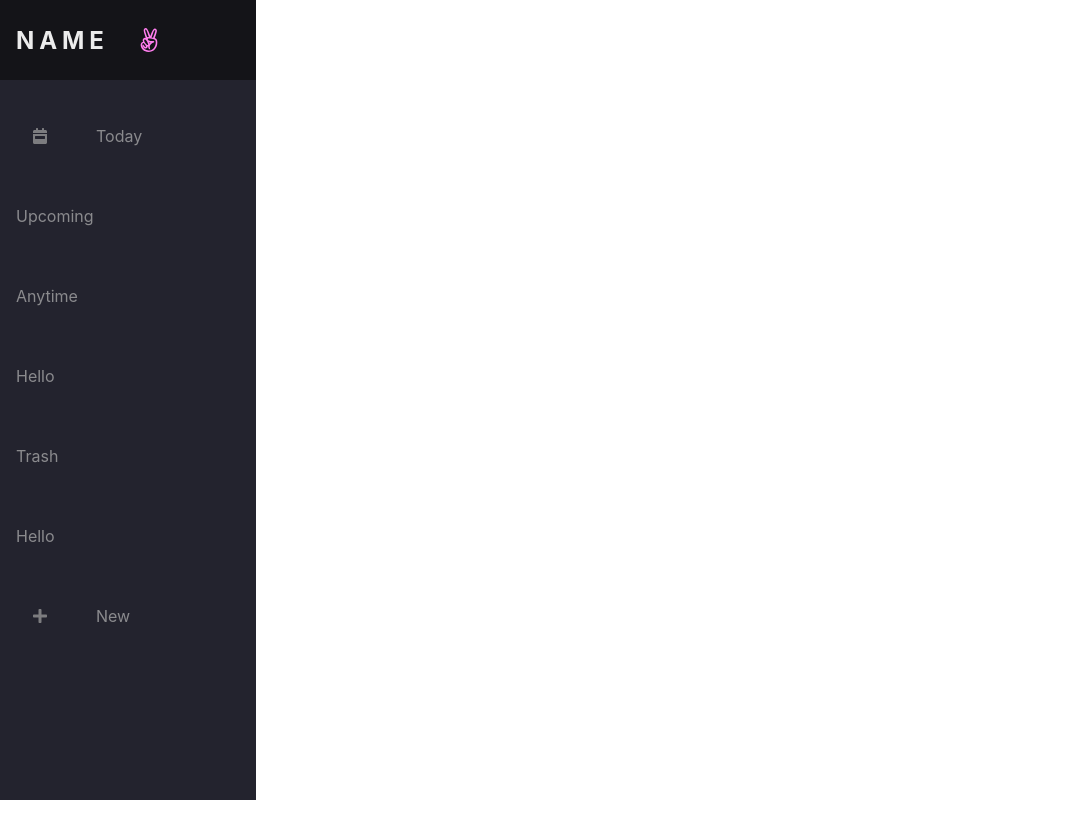
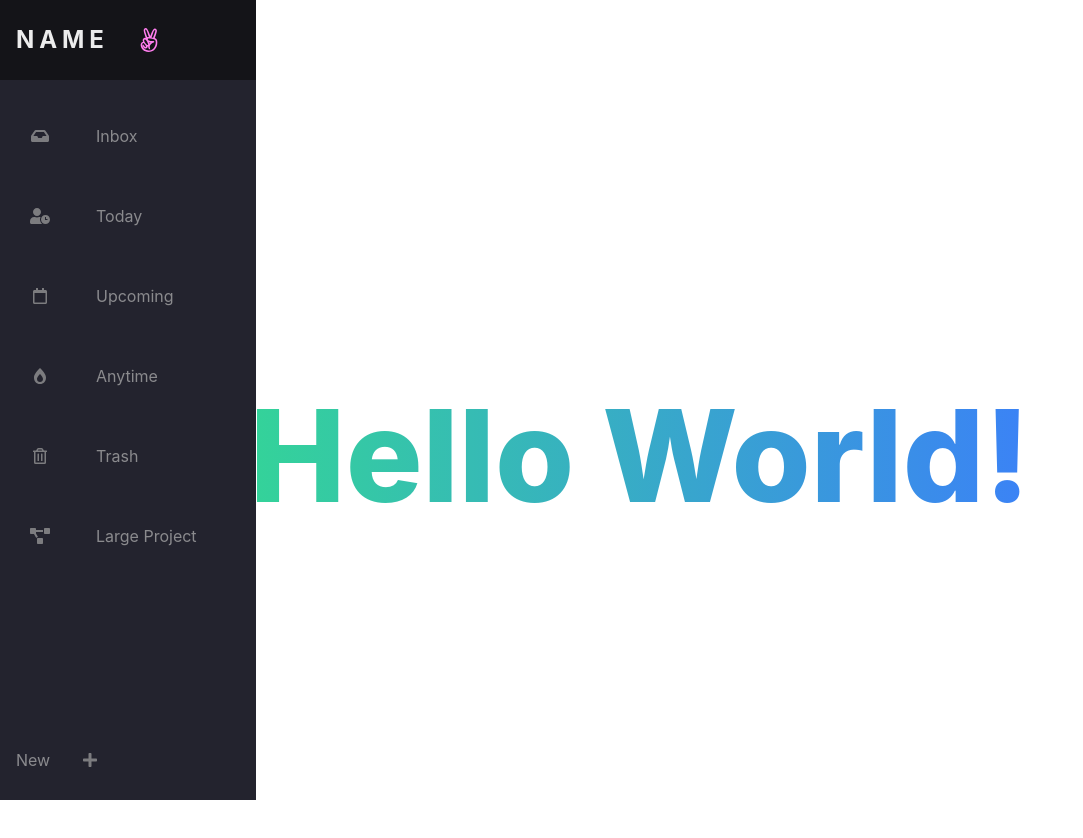
Before and after one commit to jhh02/to-do, a website built with webpack: page src/index.html in a window 1280 px wide. Shown: the whole page, without its empty margins (0-1083 px from the left). Before the commit the page ends 800 px from the top, so only its background shows below. Built offline with nearby package versions, Linux system fonts and the light colour scheme.

Commit message:
side nav almost finshed

```diff
--- /dev/null
+++ b/postcss.config.js
@@ -0,0 +1,6 @@
+/* eslint import/no-extraneous-dependencies: ["error", {"devDependencies": true}] */
+const tailwindcss = require('tailwindcss');
+
+module.exports = {
+    plugins: [tailwindcss('./tailwind.config.js'), require('autoprefixer')],
+};
--- a/src/index.html
+++ b/src/index.html
@@ -17,39 +17,44 @@
                     </li>
                     <li class="nav-item">
                         <a href="#" class="nav-link">
-                            <i class="fas fa-calendar-week"></i>
+                            <i class="fas fa-inbox"></i>
+                            <span class="link-text">Inbox</span>
+                        </a>
+                    </li>
+                    <li class="nav-item">
+                        <a href="#" class="nav-link">
+                            <i class="fas fa-user-clock"></i>
                             <span class="link-text">Today</span>
                         </a>
                     </li>
                     <li class="nav-item">
                         <a href="#" class="nav-link">
+                            <i class="far fa-calendar"></i>
                             <span class="link-text">Upcoming</span>
                         </a>
                     </li>
                     <li class="nav-item">
                         <a href="#" class="nav-link">
+                            <i class="fas fa-burn"></i>
                             <span class="link-text">Anytime</span>
                         </a>
                     </li>
                     <li class="nav-item">
                         <a href="#" class="nav-link">
-                            <span class="link-text">Hello</span>
-                        </a>
-                    </li>
-                    <li class="nav-item">
-                        <a href="#" class="nav-link">
+                            <i class="far fa-trash-alt"></i>
                             <span class="link-text">Trash</span>
                         </a>
                     </li>
                     <li class="nav-item">
                         <a href="#" class="nav-link">
-                            <span class="link-text">Hello</span>
+                            <i class="fas fa-project-diagram"></i>
+                            <span class="link-text">Large Project</span>
                         </a>
                     </li>
                     <li class="nav-item">
                         <a href="#" class="nav-link">
+                            <span class="link-text">New</span>
                             <i class="fas fa-plus"></i>
-                            <span class="link-text">New </span>
                         </a>
                     </li>
                 </ul>
--- a/src/index.js
+++ b/src/index.js
@@ -1,2 +1,27 @@
 import style from './style.css';
 import loadFonts from './fonts';
+
+const hello = document.createElement('h1');
+const wrapper = document.createElement('div');
+
+hello.textContent = 'Hello World!';
+hello.classList.add(
+    'bg-gradient-to-r',
+    'from-green-400',
+    'to-blue-500',
+    'text-transparent',
+    'text-9xl',
+    'bg-clip-text',
+    'font-extrabold'
+);
+
+wrapper.classList.add(
+    'flex',
+    'w-full',
+    'h-screen',
+    'justify-center',
+    'items-center'
+);
+
+wrapper.appendChild(hello);
+document.body.appendChild(wrapper);
--- a/src/style.css
+++ b/src/style.css
@@ -1,3 +1,15 @@
+@tailwind base;
+@tailwind components;
+@tailwind utilities;
+
+
+
+
+
+
+
+/* Custom CSS */
+
 :root {
     font-size: 16px;
     font-family: -apple-system, BlinkMacSystemFont, 'Segoe UI', Roboto, Oxygen,
@@ -43,21 +55,8 @@ main {
     overflow-x: auto;
 }
 
-.navbar-nav {
-    list-style: none;
-    padding: 0;
-    margin: 0;
-    display: flex;
-    flex-direction: column;
-    align-items: center;
-}
-
 .nav-item {
     width: 100%;
-}
-
-.nav-item:last-child {
-    margin-top: auto;
 }
 
 .nav-link {
@@ -86,19 +85,11 @@ main {
     margin: 0 1.5rem;
 }
 
-.navbar:hover .link-text {
-    display: block;
-}
-
 .svg-inline--fa {
     color: #ff7eee;
 }
 
-.fa-secondary {
-    color: #df49a6;
-}
-
-.svg-inline--fa .fa-secondary {
+.svg-inline--fa {
     transition: var(--trasition-speed);
 }
 
@@ -110,7 +101,6 @@ main {
     color: var(--text-secondary);
     background: var(--bg-secondary);
     font-size: 1.5rem;
-    text-transform: uppercase;
     letter-spacing: 0.3ch;
     width: 100%;
 }
@@ -131,26 +121,22 @@ main {
         width: 100%;
         height: 5rem;
         display: flex;
-        flex-wrap: nowrap;
+        justify-content: space-around;
     }
-    .navbar:hover {
-        width: 100%;
-        font-size: 60%;
-    }
-
-
-
 
     .logo {
         display: none;
     }
 
     .navbar-nav {
-        flex-direction: row;
+        display: flex;
+        list-style: none;
+        align-items: center;
     }
 
     .nav-link {
         justify-content: center;
+        align-items: center;
     }
 
     main {
@@ -166,6 +152,16 @@ main {
         height: 100vh;
     }
 
+    .navbar-nav {
+        list-style: none;
+        padding: 0;
+        margin: 0;
+        display: flex;
+        flex-direction: column;
+        align-items: center;
+        height: 100vh;
+    }
+
     .navbar:hover {
         width: 16rem;
     }
@@ -174,4 +170,8 @@ main {
         display: inline;
         transition: opacity var(--transition-speed);
     }
+
+    .nav-item:last-child {
+        margin-top: auto;
+    }
 }
--- /dev/null
+++ b/tailwind.config.js
@@ -0,0 +1,11 @@
+module.exports = {
+    purge: ['./*.html', './src/**/*.js'],
+    darkMode: false, // or 'media' or 'class'
+    theme: {
+        extend: {},
+    },
+    variants: {
+        extend: {},
+    },
+    plugins: [],
+};
--- a/webpack.config.js
+++ b/webpack.config.js
@@ -1,5 +1,6 @@
 const path = require('path');
 const HtmlWebpackPlugin = require('html-webpack-plugin');
+const MiniCssExtractPlugin = require('mini-css-extract-plugin');
 
 module.exports = {
     mode: 'development',
@@ -27,12 +28,20 @@ module.exports = {
             filename: 'index.html',
             template: path.resolve(__dirname, 'src/index.html'),
         }),
+        new MiniCssExtractPlugin({
+            filename: 'style.css',
+            chunkFilename: 'style.css',
+        }),
     ],
     module: {
         rules: [
             {
                 test: /\.css$/i,
-                use: ['style-loader', 'css-loader'],
+                use: [
+                    MiniCssExtractPlugin.loader,
+                    'css-loader',
+                    'postcss-loader',
+                ],
             },
             {
                 test: /\.(png|svg|jpg|jpeg|gif)$/i,
```
Also changed, not shown: package.json (+9 -0 lines), .eslintrc.json, dist/index.html, 4 other files.
